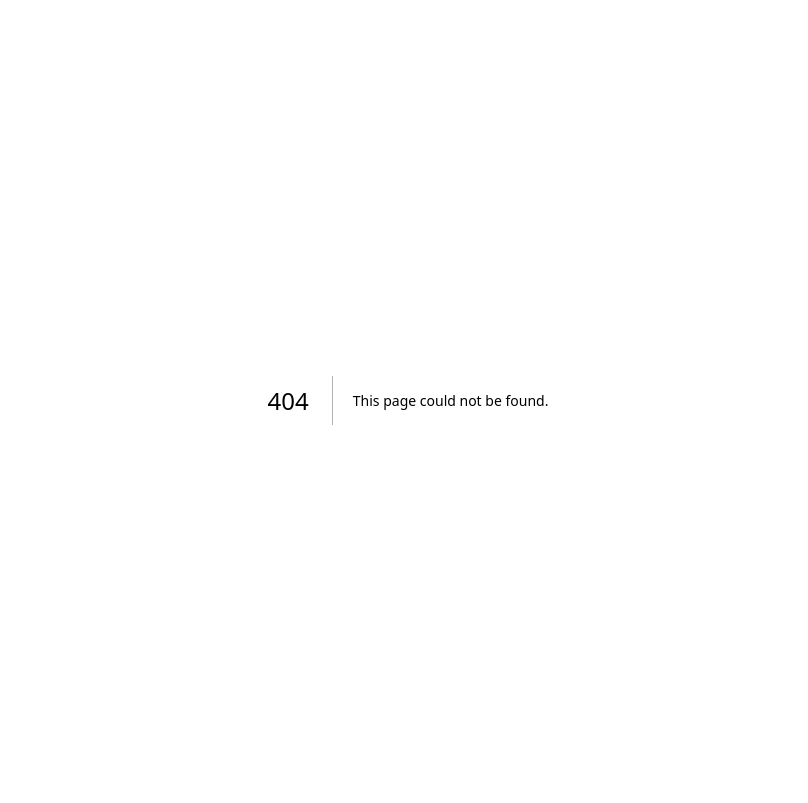
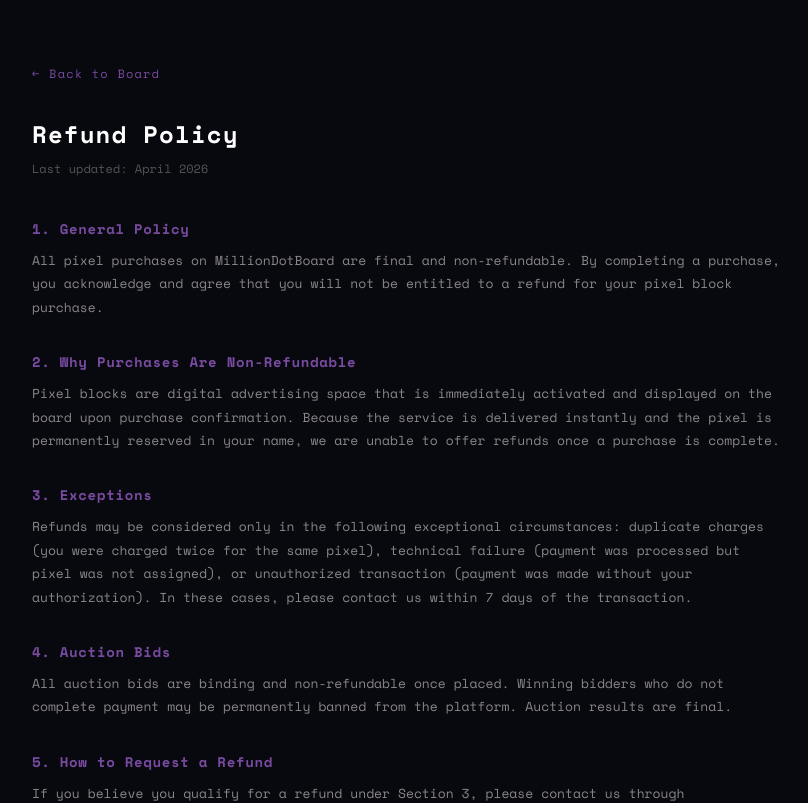
Before and after one commit to Syn3xar/pixelbazaar, a Next.js app: page /refund in a window 1280 px wide. Before the commit this address had no page. Shown: the top 803 px of the page, without its empty margins (232-1040 px from the left). Built offline with nearby package versions, Linux system fonts and the light colour scheme.

Commit message:
Create page.tsx

```diff
--- /dev/null
+++ b/app/refund/page.tsx
@@ -0,0 +1,60 @@
+export default function RefundPage() {
+  return (
+    <div style={{ maxWidth: '800px', margin: '0 auto', padding: '60px 24px', fontFamily: "'Space Mono', monospace", color: '#e0e0ff', background: '#08080f', minHeight: '100vh' }}>
+      <link href="https://fonts.googleapis.com/css2?family=Space+Mono:wght@400;700&display=swap" rel="stylesheet" />
+
+      <a href="/" style={{ color: '#784BA0', fontSize: '12px', textDecoration: 'none', letterSpacing: '0.1em' }}>← Back to Board</a>
+
+      <h1 style={{ fontSize: '24px', fontWeight: 700, margin: '32px 0 8px', color: '#fff', letterSpacing: '0.05em' }}>Refund Policy</h1>
+      <p style={{ color: '#555', fontSize: '12px', marginBottom: '40px' }}>Last updated: April 2026</p>
+
+      {[
+        {
+          title: '1. General Policy',
+          content: 'All pixel purchases on MillionDotBoard are final and non-refundable. By completing a purchase, you acknowledge and agree that you will not be entitled to a refund for your pixel block purchase.'
+        },
+        {
+          title: '2. Why Purchases Are Non-Refundable',
+          content: 'Pixel blocks are digital advertising space that is immediately activated and displayed on the board upon purchase confirmation. Because the service is delivered instantly and the pixel is permanently reserved in your name, we are unable to offer refunds once a purchase is complete.'
+        },
+        {
+          title: '3. Exceptions',
+          content: 'Refunds may be considered only in the following exceptional circumstances: duplicate charges (you were charged twice for the same pixel), technical failure (payment was processed but pixel was not assigned), or unauthorized transaction (payment was made without your authorization). In these cases, please contact us within 7 days of the transaction.'
+        },
+        {
+          title: '4. Auction Bids',
+          content: 'All auction bids are binding and non-refundable once placed. Winning bidders who do not complete payment may be permanently banned from the platform. Auction results are final.'
+        },
+        {
+          title: '5. How to Request a Refund',
+          content: 'If you believe you qualify for a refund under Section 3, please contact us through milliondotboard.com within 7 days of your purchase. Include your email address, the pixel coordinates purchased, and the reason for your refund request. We will respond within 5 business days.'
+        },
+        {
+          title: '6. Reselling Your Pixel',
+          content: 'If you no longer want your pixel block, you can list it for auction on the platform. This allows you to potentially recover your investment by selling to another buyer. The platform retains 10% of the auction sale price as a fee.'
+        },
+        {
+          title: '7. Platform Downtime',
+          content: 'We do not offer refunds for temporary platform downtime or maintenance. Your pixel block remains yours regardless of any temporary service interruptions.'
+        },
+        {
+          title: '8. Changes to This Policy',
+          content: 'We reserve the right to modify this Refund Policy at any time. Changes will be effective immediately upon posting to milliondotboard.com/refund. Your continued use of the Service constitutes acceptance of the updated policy.'
+        },
+        {
+          title: '9. Contact',
+          content: 'For refund requests or questions about this policy, contact us through milliondotboard.com. We aim to respond to all inquiries within 5 business days.'
+        },
+      ].map(({ title, content }) => (
+        <div key={title} style={{ marginBottom: '32px' }}>
+          <h2 style={{ fontSize: '14px', fontWeight: 700, color: '#784BA0', marginBottom: '10px', letterSpacing: '0.05em' }}>{title}</h2>
+          <p style={{ fontSize: '13px', color: '#888', lineHeight: '1.8', margin: 0 }}>{content}</p>
+        </div>
+      ))}
+
+      <div style={{ borderTop: '1px solid #1a1a2e', paddingTop: '24px', marginTop: '40px', fontSize: '11px', color: '#444', textAlign: 'center' }}>
+        © 2026 MillionDotBoard. All rights reserved.
+      </div>
+    </div>
+  )
+}
```
